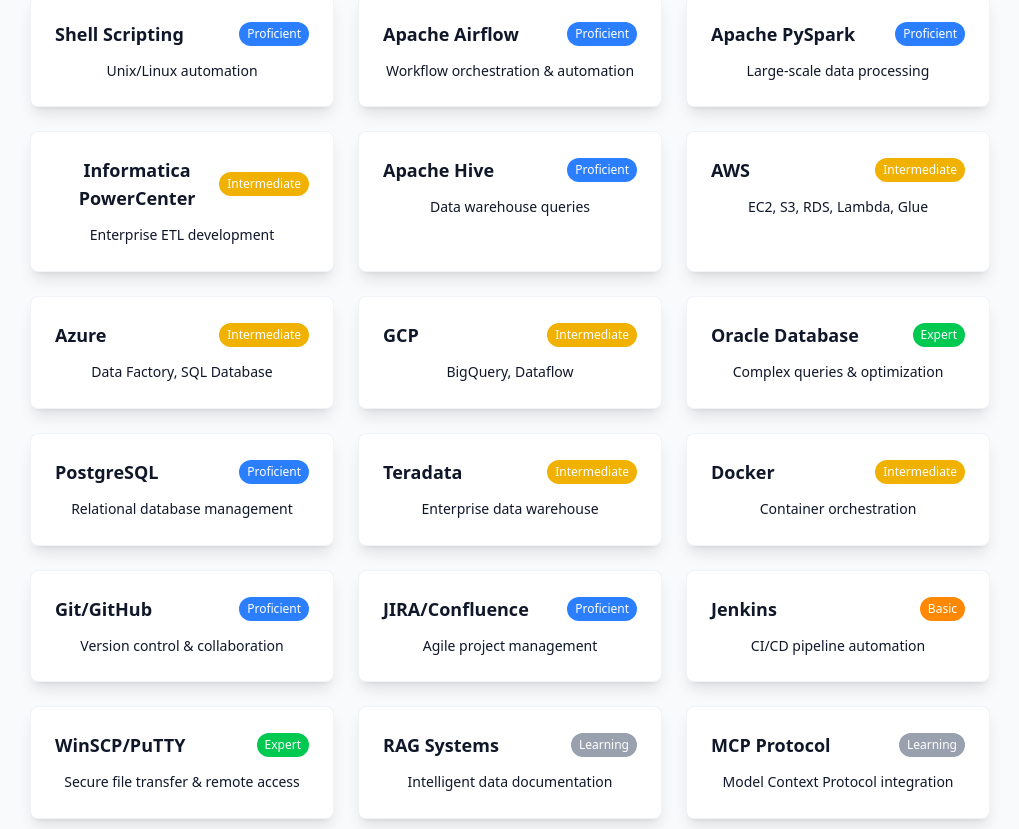
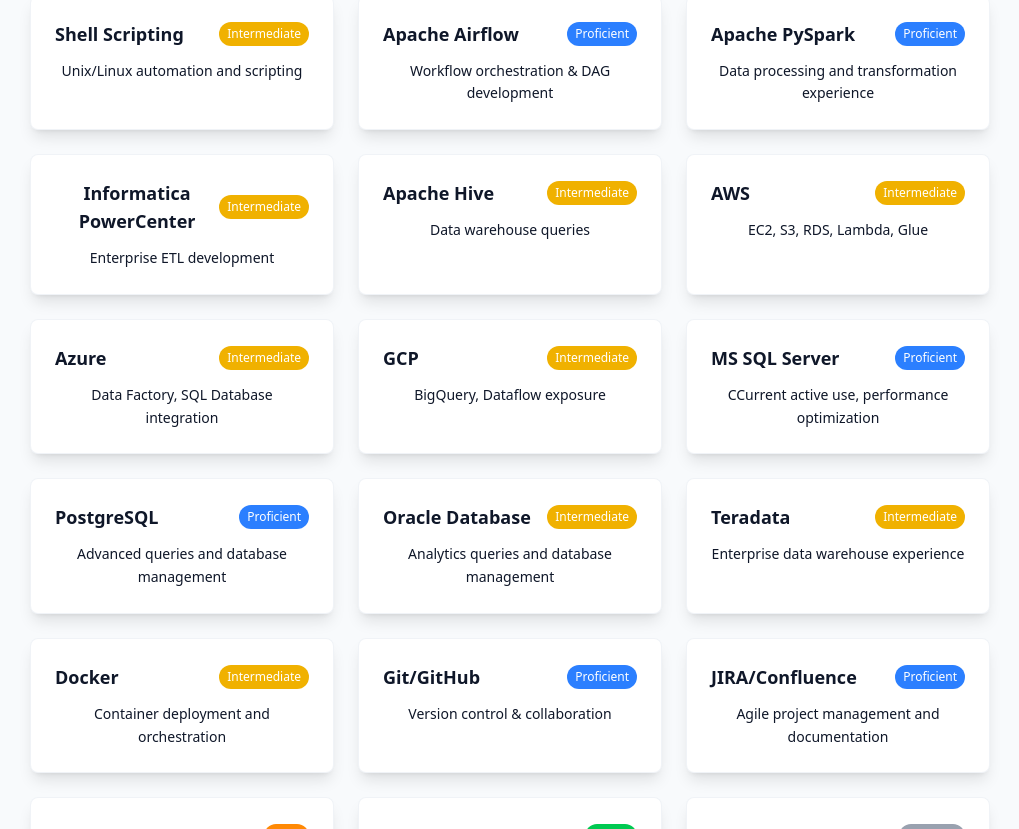
Before and after one commit to Daniel-jcVv/portfolio-web, a React (Vite) app: page / in a window 1280 px wide. Shown: the part 1991-2820 px from the top of the page, without its empty margins (130-1149 px from the left). Built offline with nearby package versions, Linux system fonts and the light colour scheme.

Commit message:
(dev):update ContantSection.jsx-emailjs

```diff
--- a/package.json
+++ b/package.json
@@ -10,6 +10,7 @@
     "preview": "vite preview"
   },
   "dependencies": {
+    "@emailjs/browser": "^4.4.1",
     "@radix-ui/react-toast": "^1.2.14",
     "class-variance-authority": "^0.7.1",
     "clsx": "^2.1.1",
--- a/src/components/ContactSection.jsx
+++ b/src/components/ContactSection.jsx
@@ -13,20 +13,81 @@
 export const ContactSection = () => {
   const { toast } = useToast();
   const [isSubmitting, setIsSubmitting] = useState(false);
+  const [formData, setFormData] = useState({
+    name: "",
+    email: "",
+    message: "",
+  });
 
-  const handleSubmit = (e) => {
+  const handleInputChange = (e) => {
+    setFormData({
+      ...formData,
+      [e.target.name]: e.target.value,
+    });
+  };
+
+
+  const handleSubmit = async (e) => {
     e.preventDefault();
-
     setIsSubmitting(true);
 
-    setTimeout(() => {
+    try {
+      // emailJS
+      const EMAILJS_SERVICE_ID = process.env.EMAILJS_SERVICE_ID;
+      const EMAILJS_TEMPLATE_ID = process.env.EMAILJS_TEMPLATE_ID;
+      const EMAILJS_PUBLIC_KEY = process.env.EMAILJS_PUBLIC_KEY;
+
+      // Check setting variables
+      if (!EMAILJS_SERVICE_ID || !EMAILJS_TEMPLATE_ID || !EMAILJS_PUBLIC_KEY) {
+        throw new Error("EmailJS configuration is missing");
+      }
+
+      const response = await fetch('https://api.emailjs.com/api/v1.0/email/send',{
+        method: 'POST',
+        headers: {
+          'Content-Type': 'application/json',
+        },
+        body: JSON.stringify({
+          service_id: EMAILJS_SERVICE_ID,
+          template_id: EMAILJS_TEMPLATE_ID,
+          user_id: EMAILJS_PUBLIC_KEY,
+          template_params:{
+            name: formData.name,  // matches {{name}} in template
+            email: formData.email, // matches {{email}} in template
+            message: formData.message, // matches {{message}} in template
+            title: 'your-email@email.com' // matches {{title}} in template
+          }
+        })
+      });
+
+      if (response.ok){
+        toast({
+          title: "Message sent!",
+          description: "Thank you for contacting me. I will respond soon!"
+        });
+
+
+        // clean form
+        setFormData({
+          name: "",
+          email: "",
+          message: "",
+        });
+      } else {
+        throw new Error("Failed to send message");
+      }
+    } catch (error) {
       toast({
-        title: "Message sent!",
-        description: "Thank you for your message. I'll get back to you soon.",
+        title: "Error to sent message",
+        description: "Please try again later",
+        variant: "destructive",
       });
+    } finally {
       setIsSubmitting(false);
-    }, 1500);
+    }
   };
+
+
   return (
     <section id="contact" className="py-24 px-4 relative bg-secondary/30">
       <div className="container mx-auto max-w-5xl">
@@ -57,10 +118,11 @@
                     href="mailto:hello@gmail.com"
                     className="text-muted-foreground hover:text-primary transition-colors"
                   >
-                    hello@gmail.com
+                    jhon.doe@gmail.com
                   </a>
                 </div>
               </div>
+
               <div className="flex items-start space-x-4">
                 <div className="p-3 rounded-full bg-primary/10">
                   <Phone className="h-6 w-6 text-primary" />{" "}
@@ -71,10 +133,11 @@
                     href="tel:+11234567890"
                     className="text-muted-foreground hover:text-primary transition-colors"
                   >
-                    +1 (123) 456-7890
+                    +52 (123) 456-7890
                   </a>
                 </div>
               </div>
+
               <div className="flex items-start space-x-4">
                 <div className="p-3 rounded-full bg-primary/10">
                   <MapPin className="h-6 w-6 text-primary" />{" "}
@@ -82,7 +145,7 @@
                 <div>
                   <h4 className="font-medium"> Location</h4>
                   <a className="text-muted-foreground hover:text-primary transition-colors">
-                    Celaya, Guanajuato, Mexico
+                    Celaya, Guanajuato, México
                   </a>
                 </div>
               </div>
@@ -98,25 +161,27 @@
             </div>
           </div>
 
+          {/* Contact Form */}
           <div
             className="bg-card p-8 rounded-lg shadow-xs"
             onSubmit={handleSubmit}
           >
             <h3 className="text-2xl font-semibold mb-6"> Send a Message</h3>
 
-            <form className="space-y-6">
+            <form onSubmit={handleInputChange} className= "space-y-6">
               <div>
                 <label
                   htmlFor="name"
                   className="block text-sm font-medium mb-2"
                 >
-                  {" "}
                   Your Name
                 </label>
                 <input
                   type="text"
                   id="name"
                   name="name"
+                  value={formData.name}
+                  onChange={handleInputChange}
                   required
                   className="w-full px-4 py-3 rounded-md border border-input bg-background focus:outline-hidden foucs:ring-2 focus:ring-primary"
                   placeholder="Jhon Doe..."
@@ -128,16 +193,17 @@
                   htmlFor="email"
                   className="block text-sm font-medium mb-2"
                 >
-                  {" "}
                   Your Email
                 </label>
                 <input
                   type="email"
                   id="email"
                   name="email"
+                  value={formData.email}
+                  onChange={handleInputChange}
                   required
                   className="w-full px-4 py-3 rounded-md border border-input bg-background focus:outline-hidden foucs:ring-2 focus:ring-primary"
-                  placeholder="santi@gmail.com"
+                  placeholder="santi@email.com"
                 />
               </div>
 
@@ -146,13 +212,15 @@
                   htmlFor="message"
                   className="block text-sm font-medium mb-2"
                 >
-                  {" "}
                   Your Message
                 </label>
                 <textarea
                   id="message"
                   name="message"
+                  value={formData.message}
+                  onChange={handleInputChange}
                   required
+                  rows={5}
                   className="w-full px-4 py-3 rounded-md border border-input bg-background focus:outline-hidden foucs:ring-2 focus:ring-primary resize-none"
                   placeholder="Hello, I'd like to talk about..."
                 />
@@ -162,7 +230,8 @@
                 type="submit"
                 disabled={isSubmitting}
                 className={cn(
-                  "cosmic-button w-full flex items-center justify-center gap-2"
+                  "cosmic-button w-full flex items-center justify-center gap-2",
+                  isSubmitting && "opacity-50 cursor-not-allowed"
                 )}
               >
                 {isSubmitting ? "Sending..." : "Send Message"}
--- a/src/components/SkillsSection.jsx
+++ b/src/components/SkillsSection.jsx
@@ -3,36 +3,37 @@
 
 const skills = [
   // Core Programming Languages
-  { name: "Python", category: "languages", level: "expert", description: "Pandas, PySpark, Apache Airflow, OpenPyXL" },
+  { name: "Python", category: "languages", level: "expert", description: "Pandas, data processing, automation scripting" },
   { name: "SQL", category: "languages", level: "expert", description: "Oracle, Hive, Teradata, PostgreSQL" },
   { name: "Java", category: "languages", level: "intermediate", description: "Spring Boot for data microservices" },
-  { name: "Shell Scripting", category: "languages", level: "proficient", description: "Unix/Linux automation" },
+  { name: "Shell Scripting", category: "languages", level: "intermediate", description: "Unix/Linux automation and scripting" },
 
   // ETL & Big Data Technologies
-  { name: "Apache Airflow", category: "etl", level: "proficient", description: "Workflow orchestration & automation" },
-  { name: "Apache PySpark", category: "etl", level: "proficient", description: "Large-scale data processing" },
+  { name: "Apache Airflow", category: "etl", level: "proficient", description: "Workflow orchestration &  DAG development" },
+  { name: "Apache PySpark", category: "etl", level: "proficient", description: "Data processing and transformation experience" },
   { name: "Informatica PowerCenter", category: "etl", level: "intermediate", description: "Enterprise ETL development" },
-  { name: "Apache Hive", category: "etl", level: "proficient", description: "Data warehouse queries" },
+  { name: "Apache Hive", category: "etl", level: "intermediate", description: "Data warehouse queries" },
 
   // Cloud Platforms
   { name: "AWS", category: "cloud", level: "intermediate", description: "EC2, S3, RDS, Lambda, Glue" },
-  { name: "Azure", category: "cloud", level: "intermediate", description: "Data Factory, SQL Database" },
-  { name: "GCP", category: "cloud", level: "intermediate", description: "BigQuery, Dataflow" },
+  { name: "Azure", category: "cloud", level: "intermediate", description: "Data Factory, SQL Database integration"},
+  { name: "GCP", category: "cloud", level: "intermediate", description: "BigQuery, Dataflow exposure" },
 
   // Database Technologies
-  { name: "Oracle Database", category: "databases", level: "expert", description: "Complex queries & optimization" },
-  { name: "PostgreSQL", category: "databases", level: "proficient", description: "Relational database management" },
-  { name: "Teradata", category: "databases", level: "intermediate", description: "Enterprise data warehouse" },
+  { name: "MS SQL Server", category: "databases", level: "proficient", description: "CCurrent active use, performance optimization" },
+  { name: "PostgreSQL", category: "databases", level: "proficient", description: "Advanced queries and database management"},
+  { name: "Oracle Database", category: "databases", level: "intermediate", description: "Analytics queries and database management"},
+  { name: "Teradata", category: "databases", level: "intermediate", description: "Enterprise data warehouse experience" },
 
   // Development & DevOps Tools
-  { name: "Docker", category: "tools", level: "intermediate", description: "Container orchestration" },
+  { name: "Docker", category: "tools", level: "intermediate", description: "Container deployment and orchestration" },
   { name: "Git/GitHub", category: "tools", level: "proficient", description: "Version control & collaboration" },
-  { name: "JIRA/Confluence", category: "tools", level: "proficient", description: "Agile project management" },
+  { name: "JIRA/Confluence", category: "tools", level: "proficient", description: "Agile project management and documentation" },
   { name: "Jenkins", category: "tools", level: "basic", description: "CI/CD pipeline automation" },
-  { name: "WinSCP/PuTTY", category: "tools", level: "expert", description: "Secure file transfer & remote access" },
+  { name: "WinSCP/PuTTY", category: "tools", level: "expert", description: "Secure file transfer & remote server management" },
 
   // Emerging Technologies
-  { name: "RAG Systems", category: "emerging", level: "learning", description: "Intelligent data documentation" },
+  { name: "RAG Systems", category: "emerging", level: "learning", description: "Intelligent data documentation systems" },
   { name: "MCP Protocol", category: "emerging", level: "learning", description: "Model Context Protocol integration" },
   { name: "n8n", category: "emerging", level: "learning", description: "Visual workflow automation" },
   { name: "Context Enginerring", category: "emerging", level: "basic", description: "System monitoring & alerting" },
```
Also changed, not shown: 2 other files (tests, documents, lock files or other folders).
